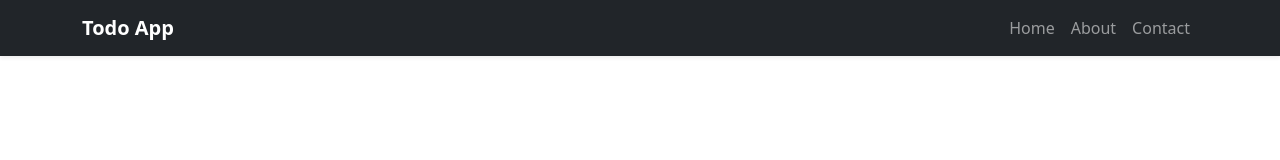
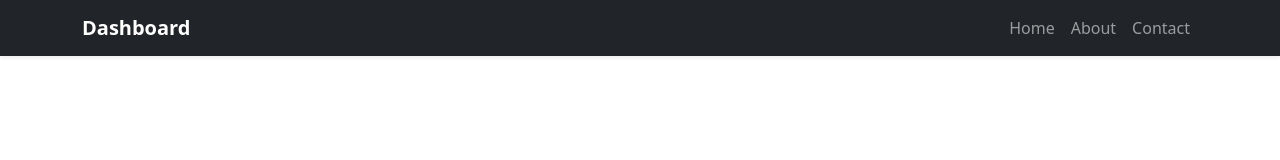
Before and after one commit to mehrdadshirvan/dashboard-react-application, a React (Create React App) app: page /login in a window 1280 px wide. Shown: the top 160 px of the page. Built offline with nearby package versions, Linux system fonts and the light colour scheme.

Commit message:
create pages

```diff
--- a/src/Layouts/App.js
+++ b/src/Layouts/App.js
@@ -1,14 +1,16 @@
 import React from "react";
-import {BrowserRouter, Route, Switch} from "react-router-dom";
+import { BrowserRouter, Route, Switch } from "react-router-dom";
 import loadable from "@loadable/component";
+
+//import share file
 import Header from './Share/Header';
 
-
+// imports Routes
 const Home = loadable(() => import('./../Pages/Home'))
-const Login = loadable(() => import('./../Pages/Auth/Login'))
-const About = loadable(() => import('./../Pages/other/About'))
-const Contact = loadable(() => import('./../Pages/other/Contact'))
-const NotFound = loadable(() => import('./../Pages/other/NotFound'))
+// const Login = loadable(() => import('./../Pages/Auth/Login'))
+// const About = loadable(() => import('./../Pages/other/About'))
+// const Contact = loadable(() => import('./../Pages/other/Contact'))
+// const NotFound = loadable(() => import('./../Pages/other/NotFound'))
 
 function App() {
 
--- a/src/Layouts/Share/Header.js
+++ b/src/Layouts/Share/Header.js
@@ -1,5 +1,4 @@
 import React from "react";
-import App from "../App";
 import {NavLink} from "react-router-dom";
 
 class Header extends React.Component{
@@ -10,7 +9,7 @@ class Header extends React.Component{
                 <div className="navbar navbar-dark navbar-expand-md bg-dark shadow-sm">
                     <div className="container d-flex justify-content-between">
                         <a href="#" className="navbar-brand d-flex align-items-center">
-                            <strong>Todo App</strong>
+                            <strong>Dashboard</strong>
                         </a>
                         <ul className="navbar-nav mr-auto">
                             <li className="nav-item">
```
